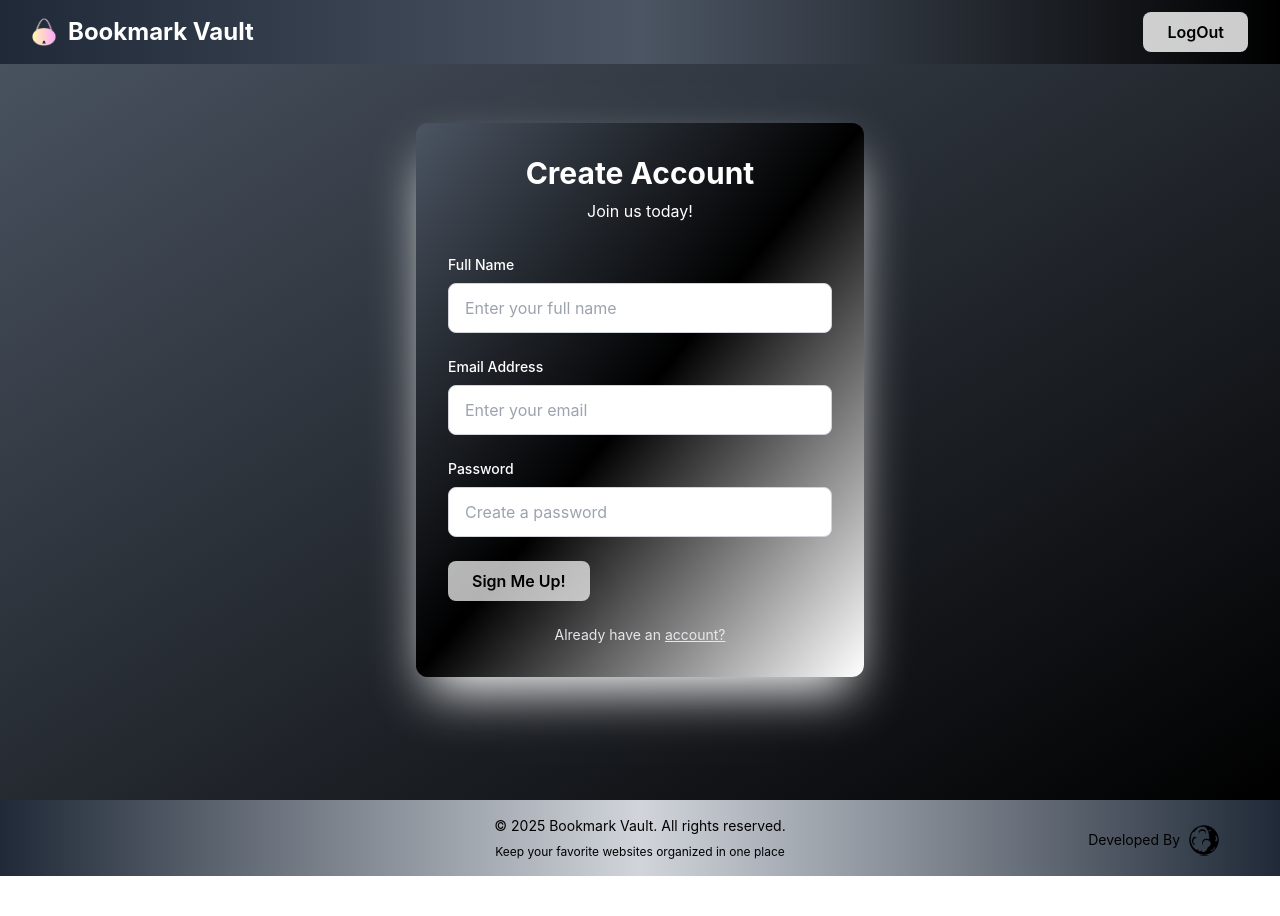
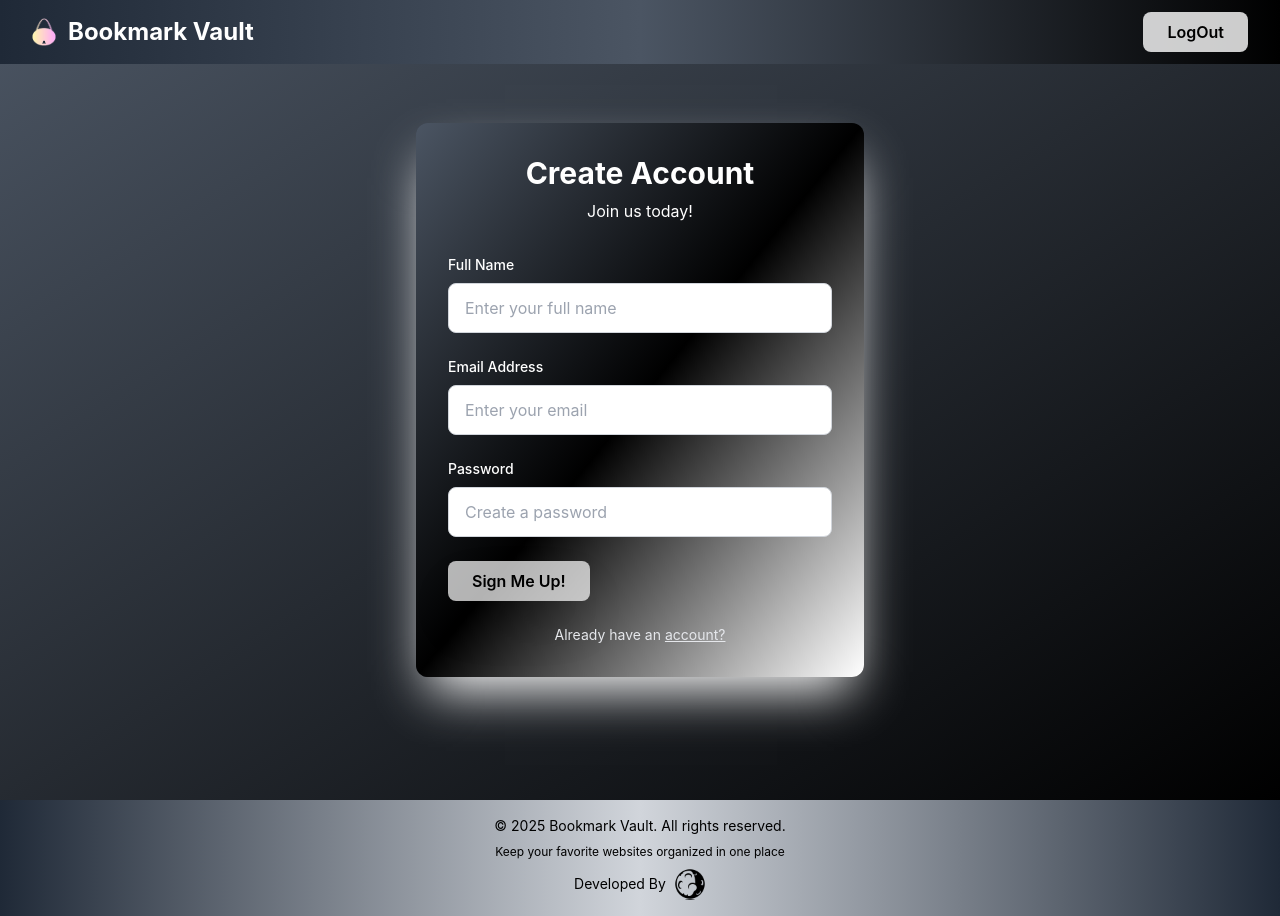
Before and after one commit to DarkkkSoul/Bookmark-Vault, a React (Vite) app in the folder frontend/: page / in a window 1280 px wide. Before the commit the page ends 876 px from the top, so only its background shows below. Built offline with nearby package versions, Linux system fonts and the light colour scheme.

Commit message:
final tocuhup

```diff
--- a/frontend/src/pages/AboutMe.jsx
+++ b/frontend/src/pages/AboutMe.jsx
@@ -4,10 +4,9 @@ import { Link } from 'react-router-dom'
 
 function AboutMe() {
     return (
-        <div className='bg-gradient-to-br from-gray-900 via-gray-600 to-black h-screen flex justify-center items-center'>
+        <div className='bg-gradient-to-br from-gray-900 via-gray-600 to-black min-h-screen flex justify-center items-center p-6'>
             <Fade>
-
-                <div className='max-w-md bg-gradient-to-br from-gray-600 via-black to-white rounded-xl shadow-2xl p-10 shadow-white flex flex-col items-center justify-center gap-y-7'>
+                <div className='max-w-md bg-gradient-to-br from-gray-600 via-black to-white rounded-xl shadow-2xl md:p-10 p-6 shadow-white flex flex-col items-center justify-center gap-y-7'>
 
                     <div className='w-44'>
                         <img src="/pfp.jpeg" className='rounded-full' />
--- a/frontend/src/pages/body/footer.jsx
+++ b/frontend/src/pages/body/footer.jsx
@@ -6,7 +6,7 @@ function Footer() {
 
          <div className="max-w-7xl mx-auto px-4 sm:px-6 lg:px-8">
 
-                <div className="py-4 relative">
+            <div className="py-4 flex flex-col items-center justify-center gap-y-2">
 
                <div className="text-center">
                   <p className=" text-sm">
@@ -17,12 +17,13 @@ function Footer() {
                   </p>
                </div>
 
-                    <div className="absolute bottom-5 right-7 flex justify-center items-center gap-x-2">
+               <div className="bottom-5 right-7 flex justify-center items-center gap-x-2 ">
                   <p className="text-sm">Developed By</p>
                   <Link to={'/aboutme'}>
                      <img src="/icons/moon2.png" className="rounded-full w-8" />
                   </Link>
                </div>
+
             </div>
 
          </div>
```
Lines whose indentation alone changed are shown as unchanged.
